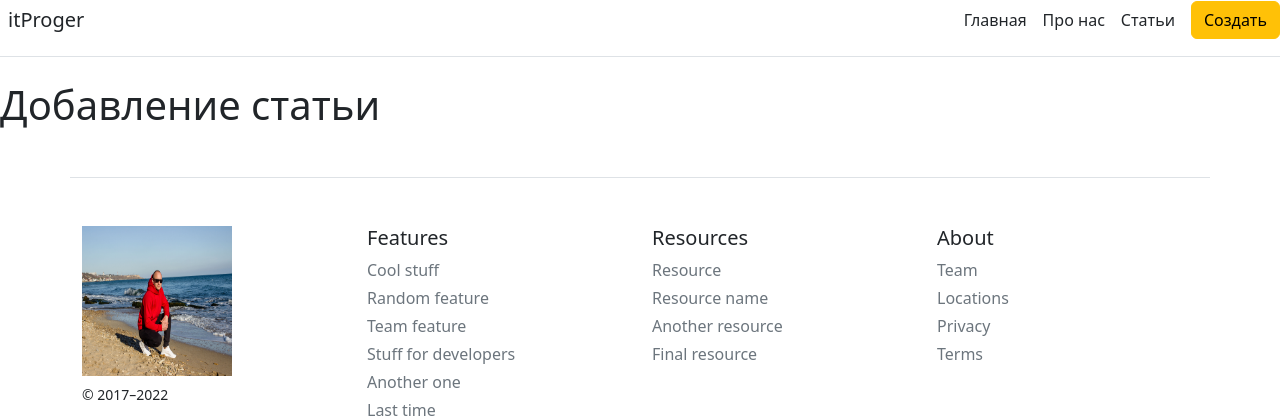
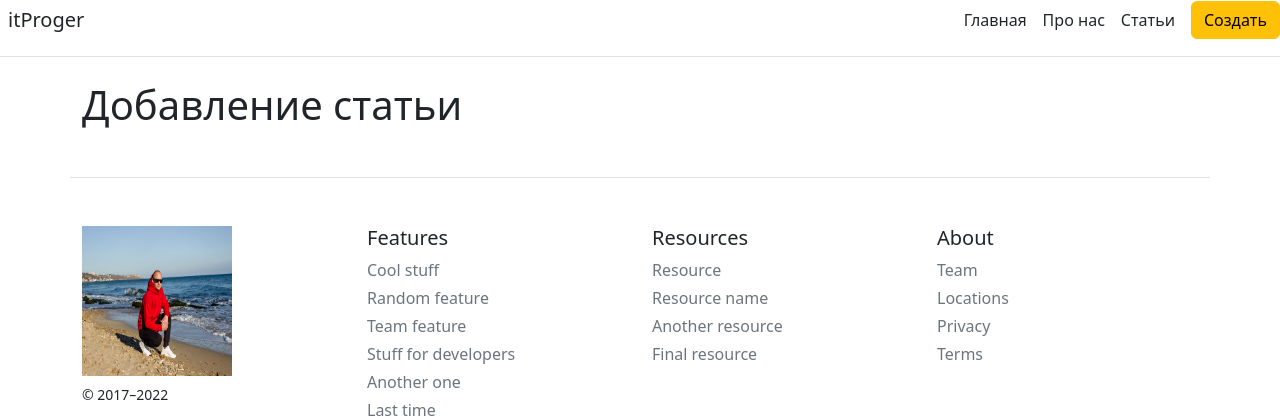
Before and after one commit to Andrii318/Flask-lessons, a Flask app: page /about in a window 1280 px wide. Shown: the top 420 px of the page. Run offline with Flask 2, Linux system fonts and the light colour scheme.

Commit message:
lesson 5 finish

```diff
--- a/templates/about.html
+++ b/templates/about.html
@@ -5,7 +5,7 @@
 {% endblock %}
 
 {% block body %}
-<div class="conteiner tm-5">
+<div class="container tm-5">
     <h1>Добавление статьи</h1>
 </div>
 {% endblock %}
--- a/templates/index.html
+++ b/templates/index.html
@@ -63,4 +63,5 @@
           </div>
         </div>
       </div>
+      </div>
 {% endblock %}
```
Also changed, not shown: app.py (+7 -1 lines).
